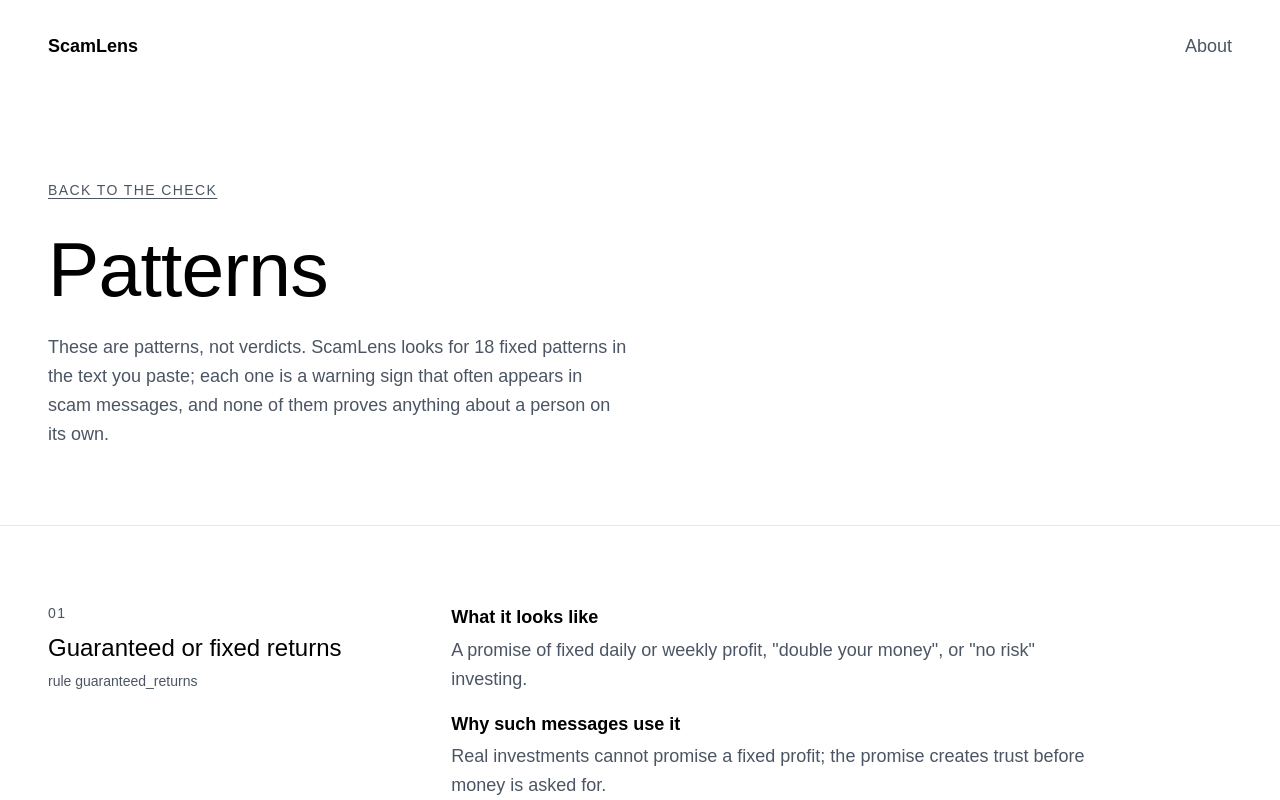
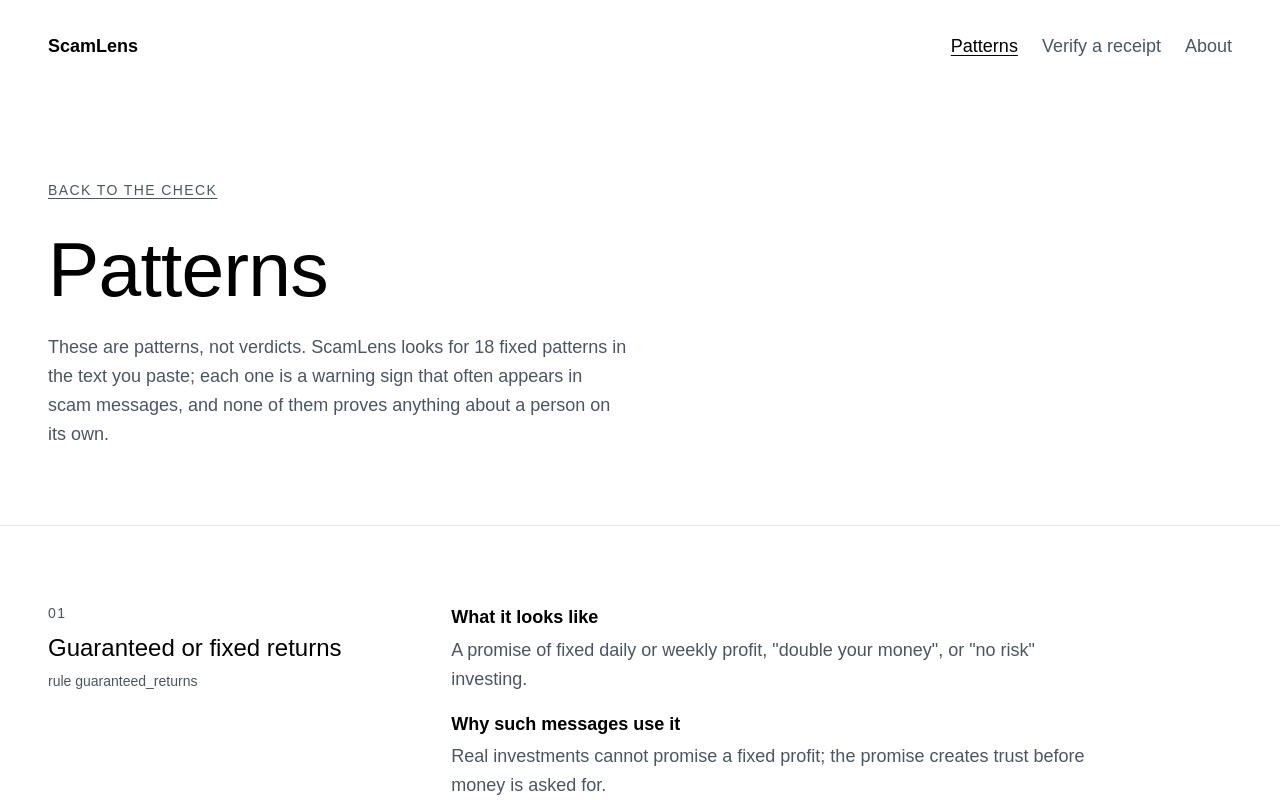
Before and after one commit to Abin-Shaji-Thomas/ScamLens, a Next.js app in the folder web/: page /patterns in a window 1280 px wide. Shown: the top 800 px of the page. Built offline with nearby package versions, Linux system fonts and the light colour scheme; no server answers.

Commit message:
feat(ui): put patterns, verify and about links in the header
The header now shows Patterns, Verify a receipt and About at right,
each with a 44 px tap area, marks the current page for screen readers
and wraps on narrow screens; the footer keeps its links. ui.test.ts
adds three header tests.

```diff
--- /dev/null
+++ b/web/src/components/NavLinks.tsx
@@ -0,0 +1,33 @@
+"use client";
+
+import Link from "next/link";
+import { usePathname } from "next/navigation";
+
+export const NAV_LINKS: readonly { href: string; label: string }[] = [
+  { href: "/patterns", label: "Patterns" },
+  { href: "/verify", label: "Verify a receipt" },
+  { href: "/about", label: "About" },
+];
+
+/** The header's text links; the current page is marked with aria-current. Each has a 44 px tap area. */
+export function NavLinks({ current }: { current: string | null }) {
+  return (
+    <ul className="flex flex-wrap items-center justify-end gap-x-6">
+      {NAV_LINKS.map((l) => (
+        <li key={l.href}>
+          <Link
+            href={l.href}
+            aria-current={current === l.href ? "page" : undefined}
+            className={`inline-flex min-h-11 min-w-11 items-center justify-center no-underline hover:underline ${current === l.href ? "text-swiss-black underline" : "text-swiss-text"}`}
+          >
+            {l.label}
+          </Link>
+        </li>
+      ))}
+    </ul>
+  );
+}
+
+export function CurrentNavLinks() {
+  return <NavLinks current={usePathname()} />;
+}
--- a/web/src/components/SiteHeader.tsx
+++ b/web/src/components/SiteHeader.tsx
@@ -1,16 +1,15 @@
 import Link from "next/link";
+import { CurrentNavLinks } from "./NavLinks";
 
 export function SiteHeader() {
   return (
     <header className="print:hidden">
       <div className="grid grid--bar">
-        <nav aria-label="Site" className="col-span-full flex items-center justify-between">
+        <nav aria-label="Site" className="col-span-full flex flex-wrap items-center justify-between gap-x-6">
           <Link href="/" className="inline-flex min-h-11 items-center font-semibold text-swiss-black no-underline">
             ScamLens
           </Link>
-          <Link href="/about" className="inline-flex min-h-11 min-w-11 items-center justify-end text-swiss-text no-underline hover:underline">
-            About
-          </Link>
+          <CurrentNavLinks />
         </nav>
       </div>
     </header>
```
Also changed, not shown: 6 other files (tests, documents, lock files or other folders).
